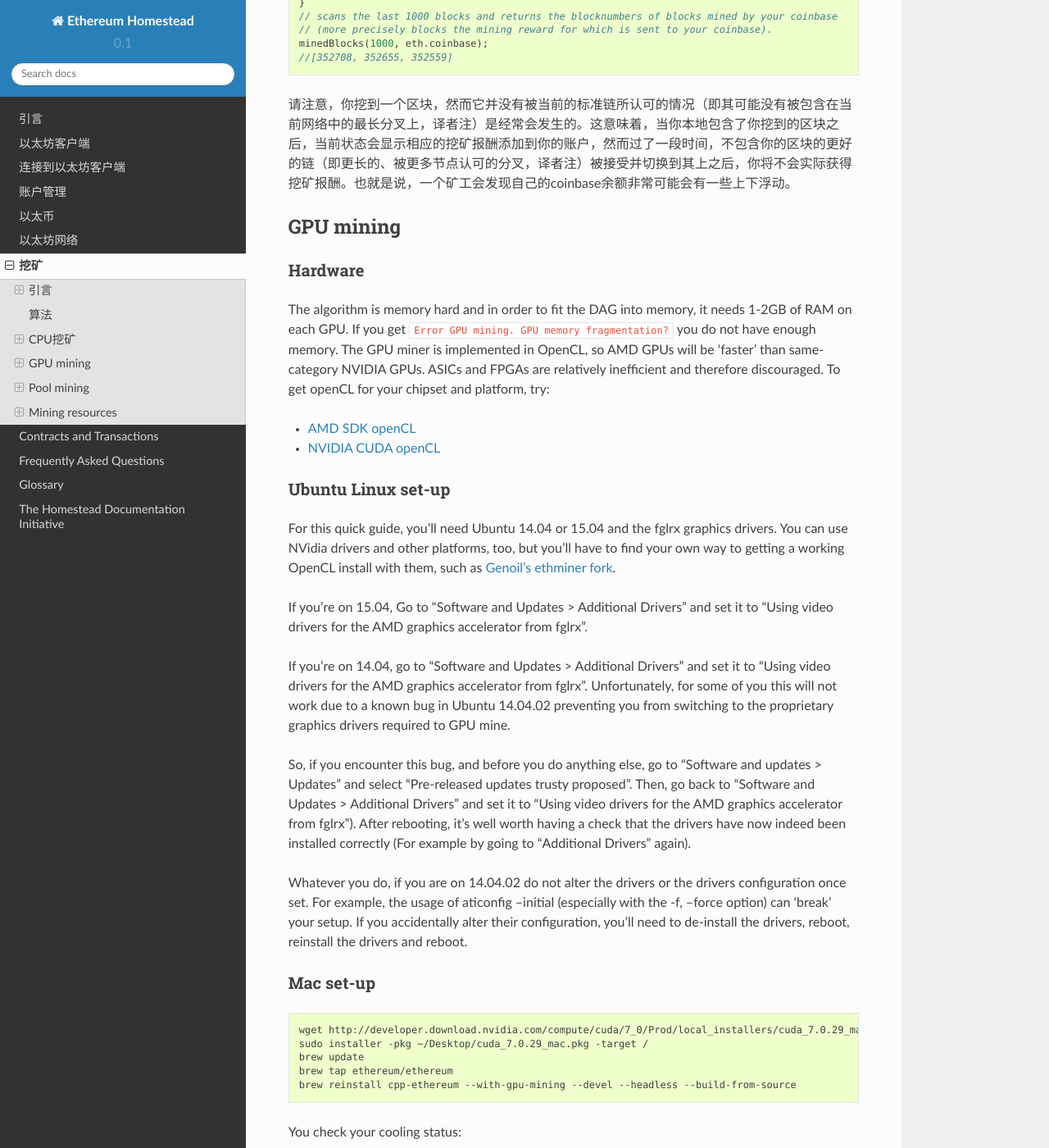
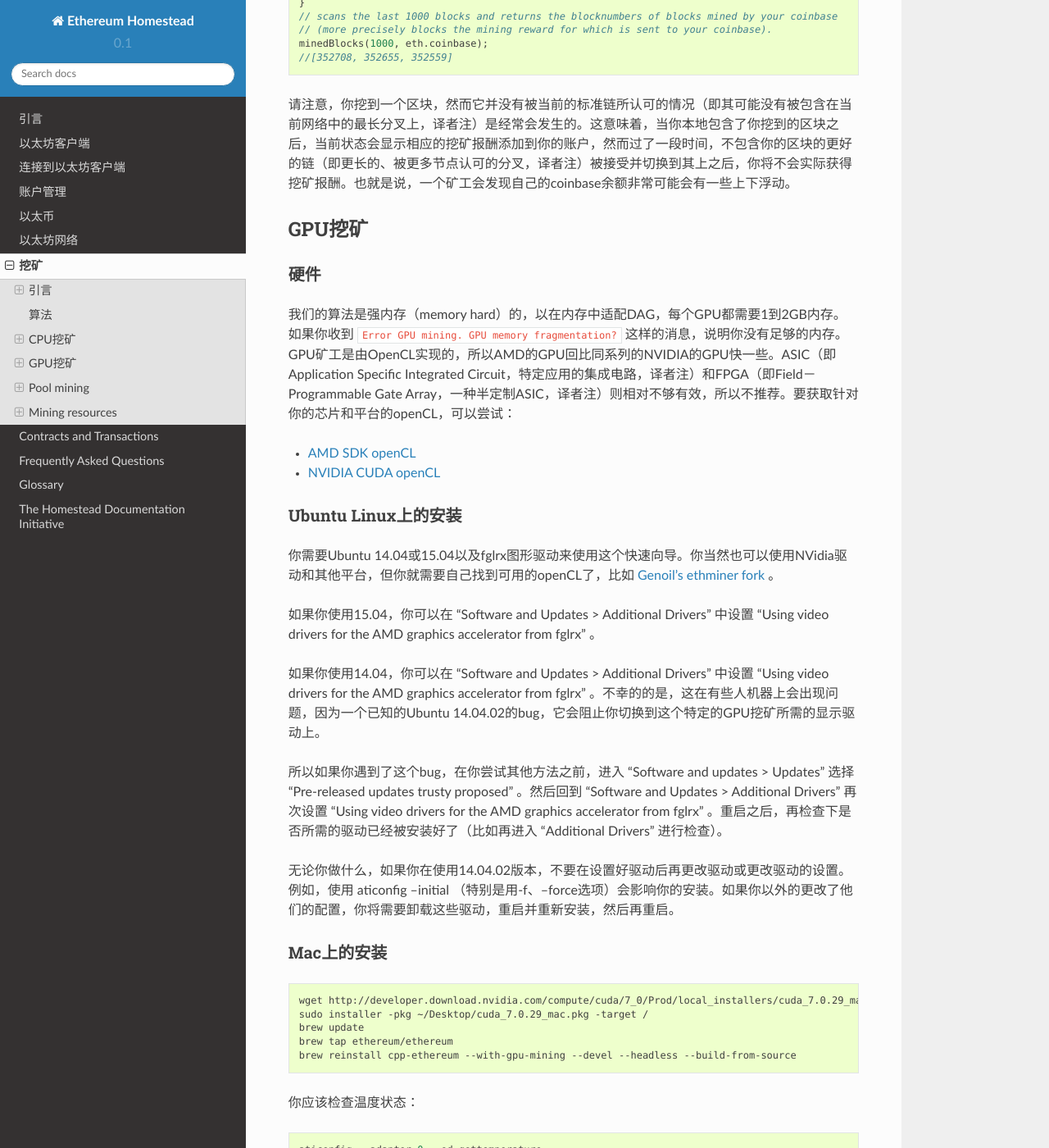
Before and after one commit to riversyang/homestead-guide-cn, a Sphinx documentation site: the page built from source/mining.rst, in a window 1280 px wide and 1400 px high, scrolled down 5313 px. Shown: the whole window at 82% size. Built offline with Sphinx 7.4.7 and the Read the Docs theme 2.0.0, drawn with Linux system fonts in a browser that asks for light colours; some of the changed text lies outside the part shown.

Commit message:
Update translation.

```diff
--- a/source/mining.rst
+++ b/source/mining.rst
@@ -179,34 +179,31 @@ CPU挖矿
 
 请注意，你挖到一个区块，然而它并没有被当前的标准链所认可的情况（即其可能没有被包含在当前网络中的最长分叉上，译者注）是经常会发生的。这意味着，当你本地包含了你挖到的区块之后，当前状态会显示相应的挖矿报酬添加到你的账户，然而过了一段时间，不包含你的区块的更好的链（即更长的、被更多节点认可的分叉，译者注）被接受并切换到其上之后，你将不会实际获得挖矿报酬。也就是说，一个矿工会发现自己的coinbase余额非常可能会有一些上下浮动。
 
-GPU mining
+GPU挖矿
 ================================================================================
 
-Hardware
+硬件
 -------------------------------
 
-The algorithm is memory hard and in order to fit the DAG into memory, it needs 1-2GB of RAM on each GPU. If you get ``Error GPU mining. GPU memory fragmentation?`` you do not have enough memory.
-The GPU miner is implemented in OpenCL, so AMD GPUs will be 'faster' than same-category NVIDIA GPUs.
-ASICs and FPGAs are relatively inefficient and therefore discouraged.
-To get openCL for your chipset and platform, try:
+我们的算法是强内存（memory hard）的，以在内存中适配DAG，每个GPU都需要1到2GB内存。如果你收到 ``Error GPU mining. GPU memory fragmentation?`` 这样的消息，说明你没有足够的内存。GPU矿工是由OpenCL实现的，所以AMD的GPU回比同系列的NVIDIA的GPU快一些。ASIC（即Application Specific Integrated Circuit，特定应用的集成电路，译者注）和FPGA（即Field－Programmable Gate Array，一种半定制ASIC，译者注）则相对不够有效，所以不推荐。要获取针对你的芯片和平台的openCL，可以尝试：
 
 - `AMD SDK openCL <http://developer.amd.com/tools-and-sdks/opencl-zone/amd-accelerated-parallel-processing-app-sdk>`_
 - `NVIDIA CUDA openCL <https://developer.nvidia.com/cuda-downloads>`_
 
-Ubuntu Linux set-up
+Ubuntu Linux上的安装
 -------------------------
 
-For this quick guide, you'll need Ubuntu 14.04 or 15.04 and the fglrx graphics drivers. You can use NVidia drivers and other platforms, too, but you'll have to find your own way to getting a working OpenCL install with them, such as `Genoil's ethminer fork <http://cryptomining-blog.com/tag/ethminer/>`_.
+你需要Ubuntu 14.04或15.04以及fglrx图形驱动来使用这个快速向导。你当然也可以使用NVidia驱动和其他平台，但你就需要自己找到可用的openCL了，比如  `Genoil's ethminer fork <http://cryptomining-blog.com/tag/ethminer/>`_ 。
 
-If you're on 15.04, Go to "Software and Updates > Additional Drivers" and set it to "Using video drivers for the AMD graphics accelerator from fglrx".
+如果你使用15.04，你可以在 "Software and Updates > Additional Drivers" 中设置 "Using video drivers for the AMD graphics accelerator from fglrx" 。
 
-If you're on 14.04, go to "Software and Updates > Additional Drivers" and set it to "Using video drivers for the AMD graphics accelerator from fglrx". Unfortunately, for some of you this will not work due to a known bug in Ubuntu 14.04.02 preventing you from switching to the proprietary graphics drivers required to GPU mine.
+如果你使用14.04，你可以在 "Software and Updates > Additional Drivers" 中设置 "Using video drivers for the AMD graphics accelerator from fglrx" 。不幸的的是，这在有些人机器上会出现问题，因为一个已知的Ubuntu 14.04.02的bug，它会阻止你切换到这个特定的GPU挖矿所需的显示驱动上。
 
-So, if you encounter this bug, and before you do anything else, go to "Software and updates > Updates" and select "Pre-released updates trusty proposed". Then, go back to "Software and Updates > Additional Drivers" and set it to "Using video drivers for the AMD graphics accelerator from fglrx"). After rebooting, it's well worth having a check that the drivers have now indeed been installed correctly (For example by going to "Additional Drivers" again).
+所以如果你遇到了这个bug，在你尝试其他方法之前，进入 "Software and updates > Updates" 选择 "Pre-released updates trusty proposed" 。然后回到 "Software and Updates > Additional Drivers" 再次设置 "Using video drivers for the AMD graphics accelerator from fglrx" 。重启之后，再检查下是否所需的驱动已经被安装好了（比如再进入 "Additional Drivers" 进行检查）。
 
-Whatever you do, if you are on 14.04.02 do not alter the drivers or the drivers configuration once set. For example, the usage of aticonfig --initial (especially with the -f, --force option) can 'break' your setup. If you accidentally alter their configuration, you'll need to de-install the drivers, reboot, reinstall the drivers and reboot.
+无论你做什么，如果你在使用14.04.02版本，不要在设置好驱动后再更改驱动或更改驱动的设置。例如，使用 aticonfig --initial （特别是用-f、--force选项）会影响你的安装。如果你以外的更改了他们的配置，你将需要卸载这些驱动，重启并重新安装，然后再重启。
 
-Mac set-up
+Mac上的安装
 -------------------------------
 
 .. code-block:: bash
@@ -217,22 +214,22 @@ Mac set-up
  brew tap ethereum/ethereum
  brew reinstall cpp-ethereum --with-gpu-mining --devel --headless --build-from-source
 
-You check your cooling status:
+你应该检查温度状态：
 
 .. code-block:: bash
 
   aticonfig --adapter=0 --od-gettemperature
 
-Windows set-up
+Windows上的安装
 -------------------------------
-`Download the latest Eth\+\+ installation <https://github.com/ethereum/webthree-umbrella/releases>`_ and choose ethminer at the "Choose Components" screen of the installation screen.
+`下载最新的 Eth\+\+ 安装程序 <https://github.com/ethereum/webthree-umbrella/releases>`_ 在安装页面的 "Choose Components" 中选择ethminer。
 
 ..  image:: img/eth_miner_setup.png
 ..   :height: 513px
 ..   :width: 399 px
    :alt: ethereum-ethminer-set-upfdg
 
-Using ethminer with geth
+在geth中使用ethminer
 -------------------------------
 
 .. code-block:: bash
@@ -242,11 +239,11 @@ Using ethminer with geth
     ethminer -G  // -G for GPU, -M for benchmark
     tail -f geth.log
 
-``ethminer`` communicates with geth on port 8545 (the default RPC port in geth). You can change this by giving the ``--rpcport`` option to ``geth``. Ethminer will find geth on any port. Note that you need to set the CORS header with ``--rpccorsdomain localhost``. You can also set port on ``ethminer`` with ``-F http://127.0.0.1:3301``. Setting the ports is necessary if you want several instances mining on the same computer, although this is somewhat pointless. If you are testing on a private chain, we recommend you use CPU mining instead.
+``ethminer`` 通过8545端口（geth中默认的PRC端口）与geth通信。你可以用 ``geth`` 的 ``--rpcport`` 来修改它。Ethminer会在所有端口上查找geth。注意，你需要用 ``--rpccorsdomain localhost`` 来设置CORS header。你也可以用 ``ethminer`` 的 ``-F http://127.0.0.1:3301`` 来设置端口。如果你需要在同一台机器上用多个实例挖矿，你就需要来设置端口了，虽然这有些不得要领（因为算法的强内存限制，多个矿工在同一机器上并不会更加有效，译者注）。如果你在私链上做测试，我们建议你使用CPU挖矿。
 
-.. note:: You do **not** need to give ``geth`` the ``--mine`` option or start the miner in the console unless you want to do CPU mining on TOP of GPU mining.
+.. note:: 你 **不** 需要在控制台中给 ``geth`` 指定 ``--mine`` 选项来开启挖矿，除非你希望使用CPU挖矿而不是GPU挖矿。
 
-If the default for ``ethminer`` does not work try to specify the OpenCL device with: ``--opencl-device X`` where X is {0, 1, 2,...}. When running ``ethminer`` with ``-M`` (benchmark), you should see something like:
+如果默认的 ``ethminer`` 没有正常工作，你可以使用``--opencl-device X`` X为{0, 1, 2, ...}来尝试指定特定的openCL设备。当你用 ``-M`` （benchmark，即性能评估模式，译者注）运行 ``ethminer`` 时，你会看到类似于下边这样的消息：
 
 .. code-block:: bash
 
@@ -255,64 +252,60 @@ If the default for ``ethminer`` does not work try to specify the OpenCL device w
 
     Benchmarking on platform: { "platform": "Apple", "device": "Intel(R) Xeon(R) CPU E5-1620 v2 @ 3.70GHz", "version": "OpenCL 1.2 " }
 
-To debug ``geth``:
+Debug ``geth``：
 
 .. code-block:: bash
 
     geth  --rpccorsdomain "localhost" --verbosity 6 2>> geth.log
 
-To debug the miner:
+Debug矿工程序：
 
 .. code-block:: bash
 
     make -DCMAKE_BUILD_TYPE=Debug -DETHASHCL=1 -DGUI=0
     gdb --args ethminer -G -M
 
-..  note:: hashrate info is not available in ``geth`` when GPU mining.
+..  note:: 在 ``geth`` 中使用GPU挖矿时，哈希率（hashrate）信息不可用。
 
-Check your hashrate with ``ethminer``, ``miner.hashrate`` will always report 0.
+可以用 ``ethminer`` 检查哈希率，  ``miner.hashrate`` 将总是返回0。
 
-Using ethminer with eth
+在eth中使用ethminer
 -------------------------------
 
-Mining on a single GPU
+在单GPU上挖矿
 ^^^^^^^^^^^^^^^^^^^^^^^^^^^^^^^
-In order to mine on a single GPU all that needs to be done is to run eth with the following arguments:
+用如下参数运行eth即可实现单GPU挖矿：
 
 .. code-block:: bash
 
  eth -v 1 -a 0xcadb3223d4eebcaa7b40ec5722967ced01cfc8f2 --client-name "OPTIONALNAMEHERE" -x 50 -m on -G
 
-- ``-v 1`` Set verbosity to 1. Let's not get spammed by messages.
-- ``-a YOURWALLETADDRESS`` Set the coinbase, where the mining rewards will go to. The above address is just an example. This argument is really important, make sure to not make a mistake in your wallet address or you will receive no ether payout.
-- ``--client-name "OPTIONAL"`` Set an optional client name to identify you on the network
-- ``-x 50`` Request a high amount of peers. Helps with finding peers in the beginning.
-- ``-m on`` Actually launch with mining on.
-- ``-G`` set GPU mining on.
+- ``-v 1`` 把verbosity设置为1。我们不要那些垃圾消息。
+- ``-a YOURWALLETADDRESS`` 设置coinbase，用来接收挖矿报酬。这里仅是个例子。这个参数非常重要，请确保这个地址是正确的，否则你将收不到挖矿报酬。
+- ``--client-name "OPTIONAL"`` 设置一个可选的客户端名称以在网络上标识你自己。
+- ``-x 50`` 请求较大量的节点，这有助于在初始阶段找到节点。
+- ``-m on`` 设置为启动时即开始挖矿。
+- ``-G`` 设置为允许GPU挖矿。
 
-While the client is running you can interact with it using either
-geth attach` or [ethconsole](https://github.com/ethereum/ethereum-console).
+如果客户端已经在运行，你可以使用geth attach或者[ethconsole]（https://github.com/ethereum/ethereum-console）与之交互。
 
-Mining on a multiple GPUs
+在多GPU上挖矿
 ^^^^^^^^^^^^^^^^^^^^^^^^^^^^^^^
-Mining with multiple GPUs and eth is very similar to mining with geth and multiple GPUs.
-Ensure that an eth node is running with your coinbase address properly set:
+用多GPU和eth进行挖矿，与用多GPU和geth进行挖矿非常相近。确定一个eth节点在用你的coinbase地址运行：
 
 .. code-block:: bash
 
    eth -v 1 -a 0xcadb3223d4eebcaa7b40ec5722967ced01cfc8f2 --client-name "OPTIONALNAMEHERE" -x 50 -j
 
-Notice that we also added the -j argument so that the client can have the JSON-RPC server enabled to communicate with the ethminer instances. Additionally we removed the mining related arguments since ethminer will now do the mining for us.
-For each of your GPUs execute a different ethminer instance:
+请注意我们也增加了-j参数，以便客户端具有JSON-RPC服务，来允许与ethminer实例的通信。此外我们还移除了与挖矿相关的参数因为ethminer现在会为我们开始挖矿了。为了使每个GPU都执行一个不同的ethminer实例：
 
 .. code-block:: bash
 
    ethminer --no-precompute -G --opencl-device X
 
-Where X is the index number corresponding to the openCL device you want the ethminer to use  {0, 1, 2,...}.
-In order to easily get a list of OpenCL devices you can execute ``ethminer --list-devices`` which will provide a list of all devices OpenCL can detect, with also some additional information per device.
+这里的X是你希望ethminer来使用的openCL设备索引号{0, 1, 2, ...}。你可以执行 ``ethminer --list-devices`` 来简单地获得所有支持openCL的设备列表，并且附带一些额外信息。
 
-Below is a sample output:
+以下是一个输出示例：
 
 .. code-block:: console
 
@@ -322,9 +315,9 @@ Below is a sample output:
      CL_DEVICE_MAX_MEM_ALLOC_SIZE: 1071586304
      CL_DEVICE_MAX_WORK_GROUP_SIZE: 1024
 
-Finally the ``--no-precompute`` argument requests that the ethminers don't create the DAG of the next epoch ahead of time. Although this is not recommended since you'll have a mining interruption every time when there's an epoch transition.
+最后， ``--no-precompute`` 参数要求ethminer不要预先创建DAG。尽管这已经不推荐了，因为在每个DAG切换周期时你的挖矿都会被打断。
 
-Benchmarking
+性能评估
 ^^^^^^^^^^^^^^^^^^^^^^^^^^^^^^^
 Mining power tends to scale with memory bandwidth. Our implementation is written in OpenCL, which is typically supported better by AMD GPUs over NVidia. Empirical evidence confirms that AMD GPUs offer a better mining performance in terms of price than their NVidia counterparts.
 
```
